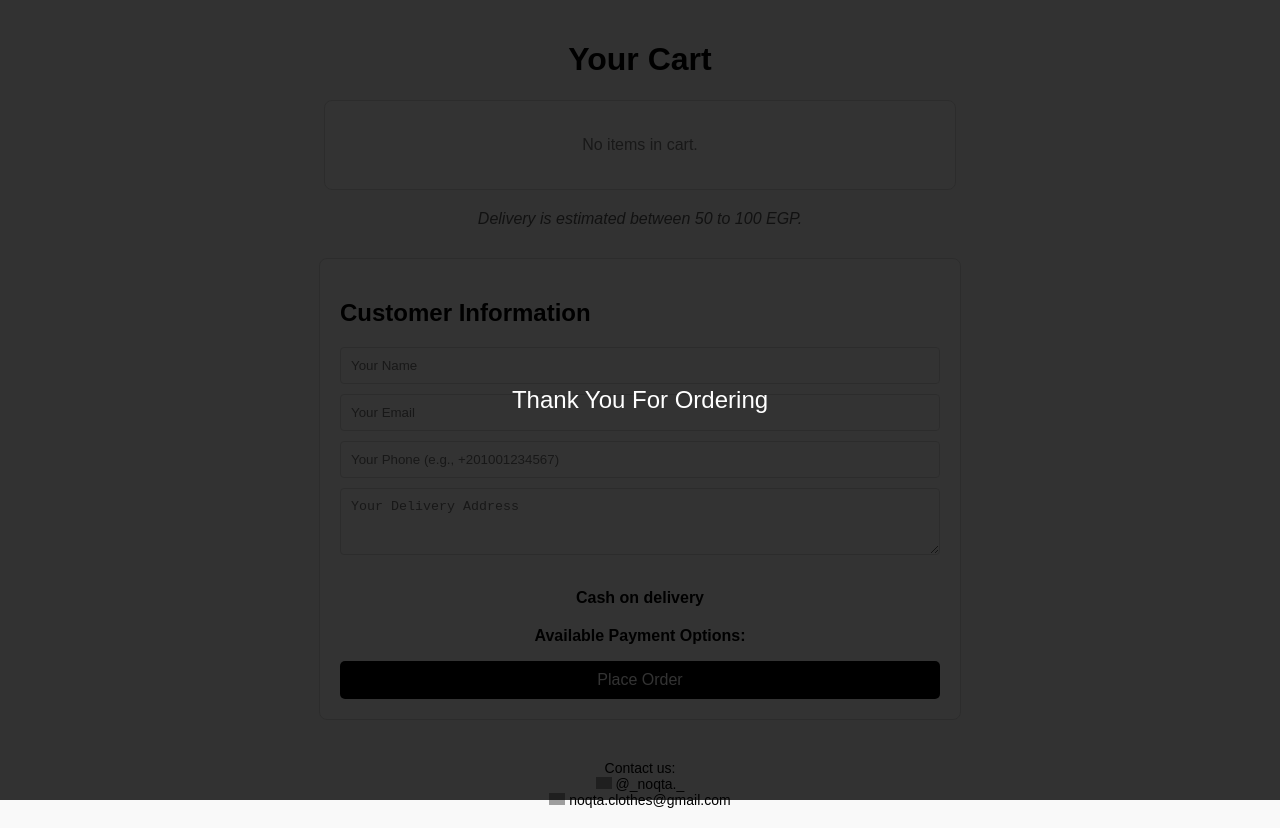
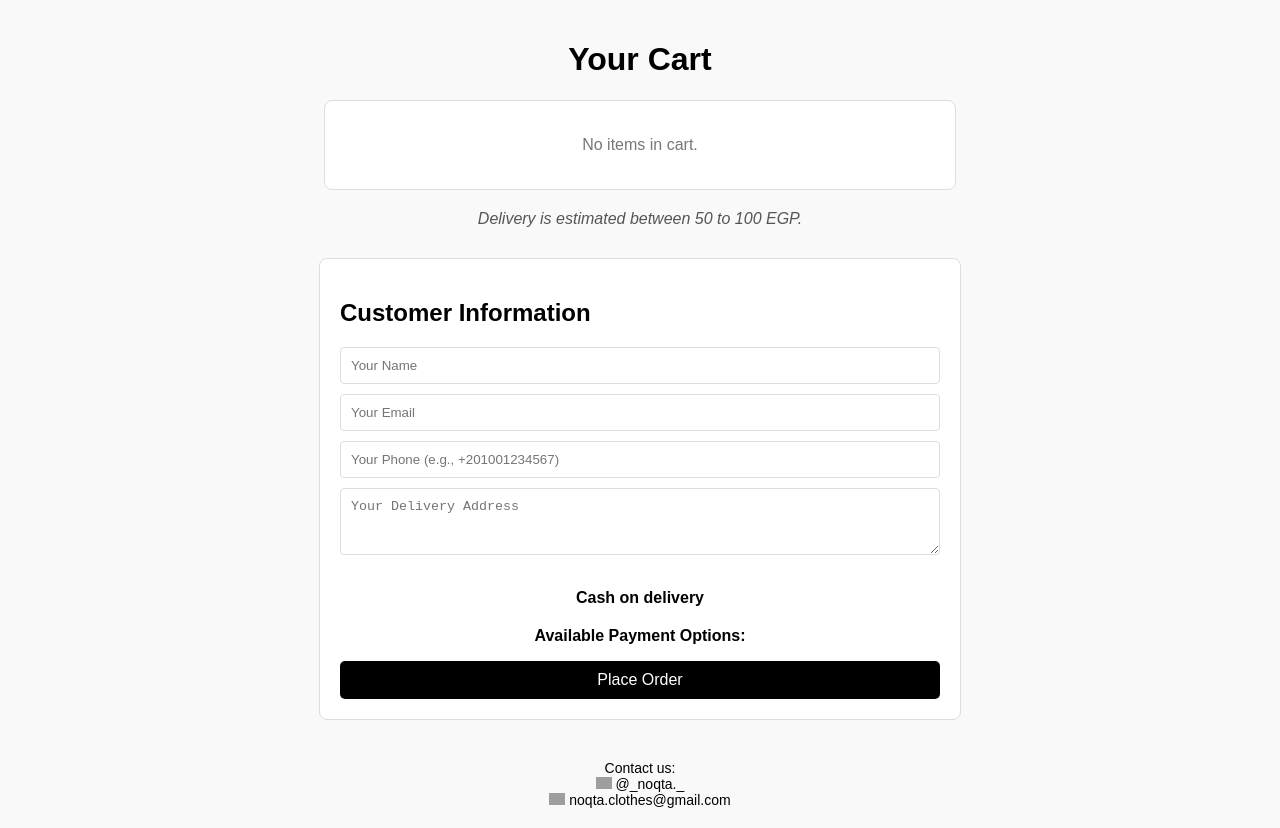
Before and after one commit to Noqtaclothes/_NOQTA._, a plain HTML site: page cart.html in a window 1280 px wide. Drawn offline with Linux system fonts and the light colour scheme; grey boxes are pictures that could not be loaded.

Commit message:
cart.html

```diff
--- a/cart.html
+++ b/cart.html
@@ -71,7 +71,7 @@
       font-size: 14px;
     }
     #thanks {
-      display: none; /* Hidden by default */
+      display: none; /* Corrected: Only 'display: none;' here initially */
       position: fixed;
       top: 0;
       left: 0;
@@ -79,7 +79,6 @@
       height: 100%;
       background: rgba(0,0,0,0.8);
       color: white;
-      display: flex; /* Kept for JS to set */
       align-items: center;
       justify-content: center;
       font-size: 24px;
@@ -142,7 +141,6 @@
     // For now, it will show the empty cart message until items are added
     document.addEventListener('DOMContentLoaded', () => {
       // You would typically retrieve cart items from localStorage here
-      // For this static HTML, it will initially show empty cart
       const cartItemsContainer = document.getElementById('cart-items');
       const storedCart = JSON.parse(localStorage.getItem('cart') || '[]');
 
```
